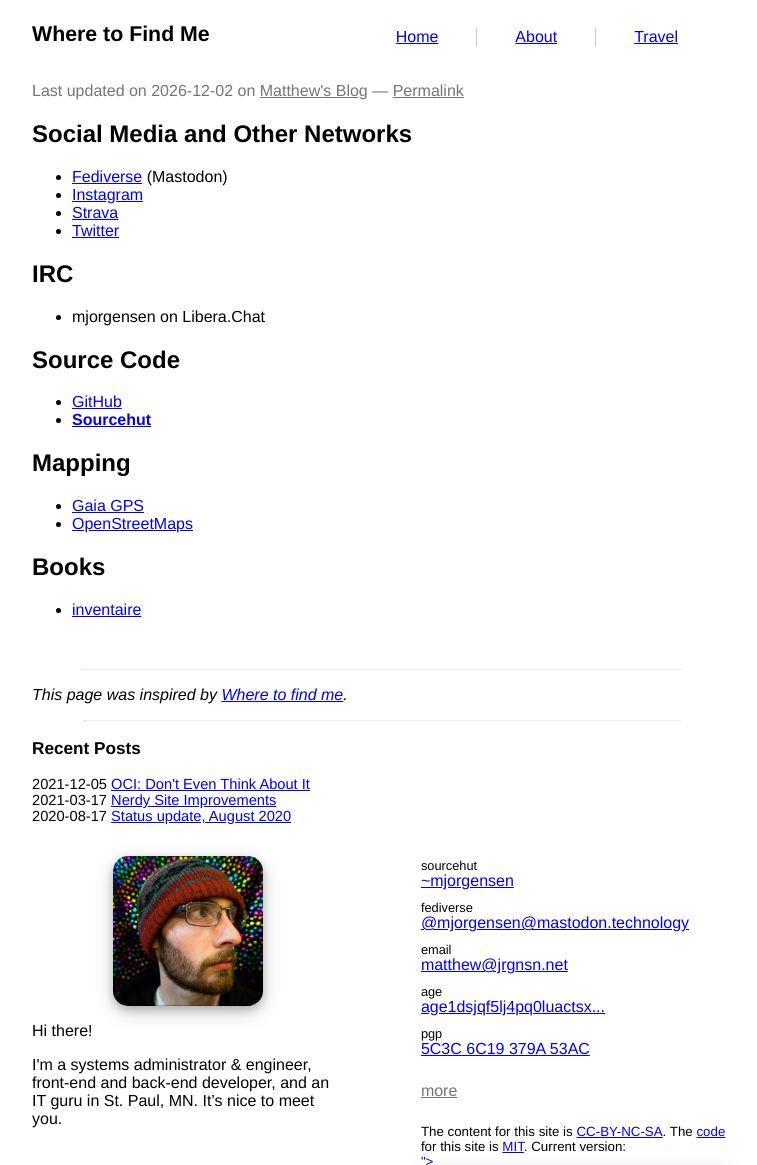
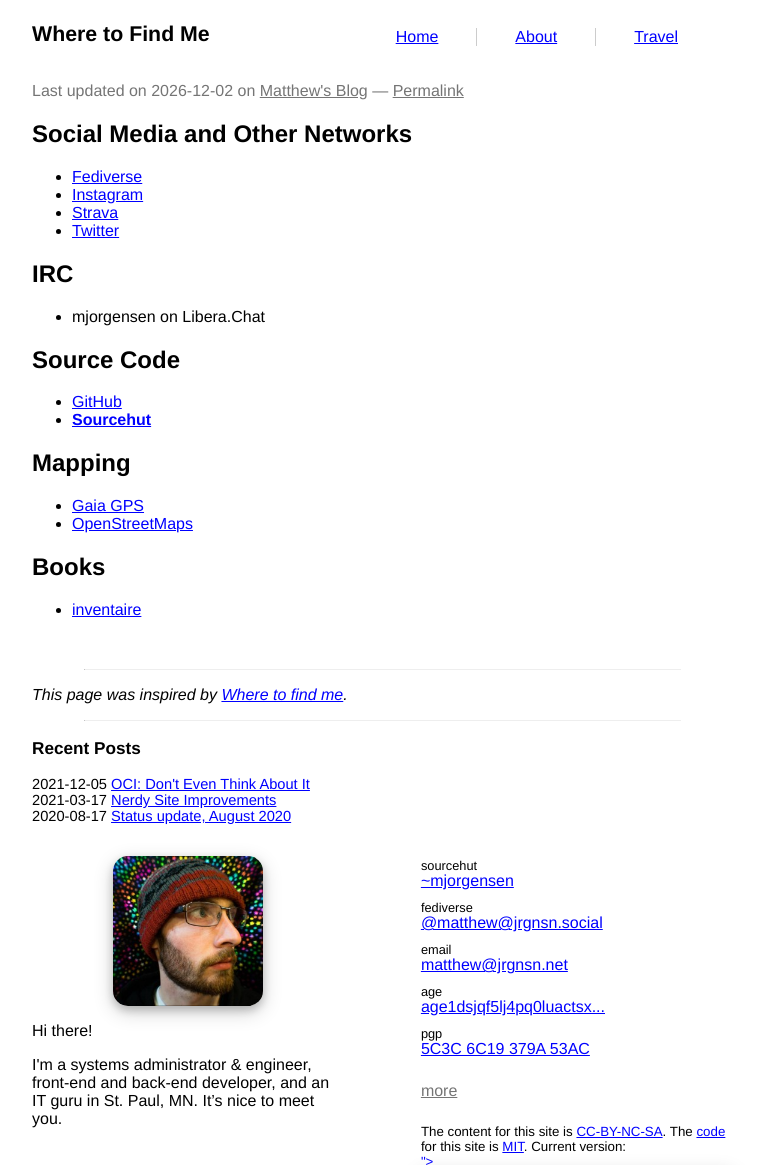
Before and after one commit to prplecake/jrgnsn.net, a Jekyll site: the page built from find.md, in a window 1280 px wide, cut to the strip 0-1165 px from the top of the page. Shown: the whole strip, without its empty margins (258-1015 px from the left). Built offline with Jekyll 4.4.1, drawn with Linux system fonts in a browser that asks for light colours.

Commit message:
Fixes #9: Update fediverse account

```diff
--- a/_includes/widget-external-links.html
+++ b/_includes/widget-external-links.html
@@ -5,7 +5,7 @@
   </p>
   <p>
     <span class="context">fediverse</span>
-    <a rel="me" href="https://mastodon.technology/@mjorgensen">@mjorgensen@mastodon.technology</a>
+    <a rel="me" href="https://jrgnsn.social/matthew">@matthew@jrgnsn.social</a>
   </p>
   <p>
     <span class="context">email</span>
--- a/find.md
+++ b/find.md
@@ -7,12 +7,12 @@
 
 ## Social Media and Other Networks
 
-* [Fediverse][m.t] (Mastodon)
+* [Fediverse][j.s]
 * [Instagram][instagram]
 * [Strava][strava]
 * [Twitter][twitter]
 
-[m.t]:https://mastodon.technology/@mjorgensen
+[j.s]:https://jrgnsn.social/matthew
 [instagram]:https://www.instagram.com/matthewjorgensen/
 [twitter]:https://twitter.com/prplecake
 [strava]:https://www.strava.com/athletes/705724
```
